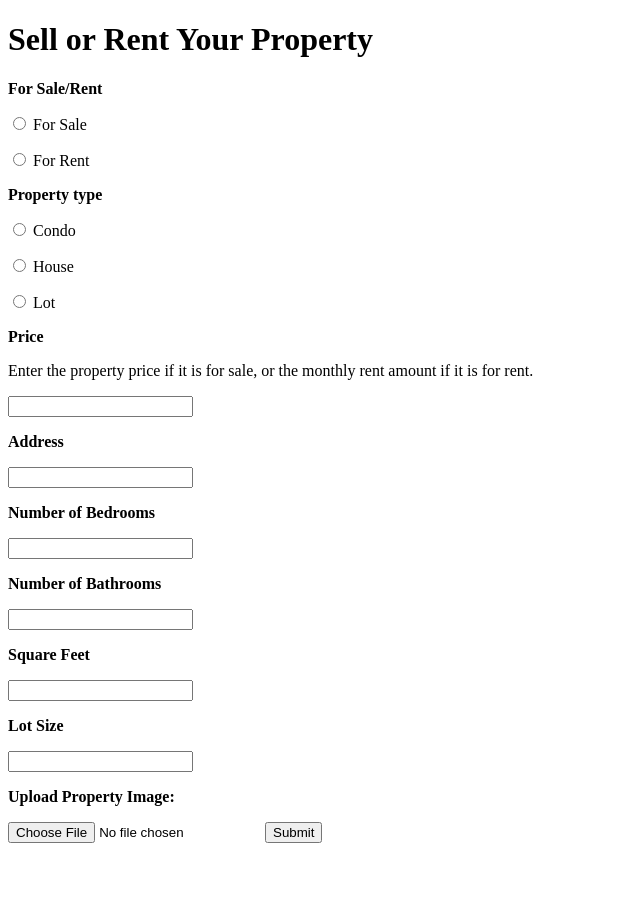
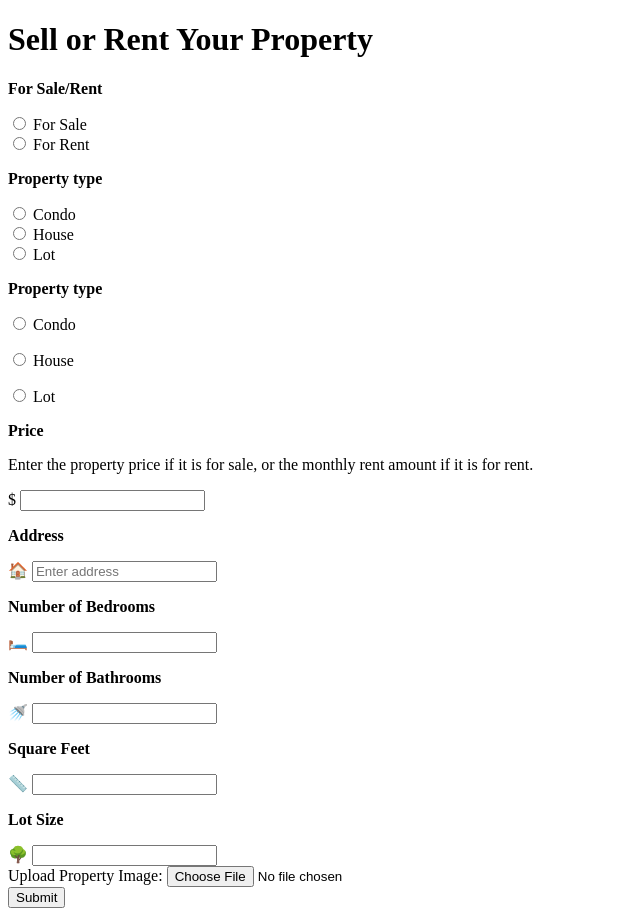
Before and after one commit to DariaKurbatova1/RealEstateApp, a Flask app: template flaskrealestateapp/templates/sell.html in a window 1280 px wide. Shown: the whole page, without its empty margins (0-640 px from the left). Before the commit the page ends 843 px from the top, so only its background shows below. Run offline with Flask 2, Linux system fonts and the light colour scheme; the template is opened without the code that fills it, so the values that code supplies are empty.

Commit message:
add use of boostrap to sell.html

```diff
--- a/flaskrealestateapp/templates/sell.html
+++ b/flaskrealestateapp/templates/sell.html
@@ -5,14 +5,39 @@
 
 
     <p><b><label for="offerType">For Sale/Rent</label></b></p>
-    <p>
-        <input name='offerType' type='radio' value='sale'>
-        <label for='sale'>For Sale</label>
-    </p>
-    <p>
-        <input name='offerType' type='radio' value='rent'>
-        <label for='rent'>For Rent</label>
-    </p>
+    <div class="form-check">
+        <input class="form-check-input" type="radio" name="offerType" value="sale" id="sale">
+        <label class="form-check-label" for="sale">
+            For Sale
+        </label>
+    </div>
+    <div class="form-check">
+        <input class="form-check-input" type="radio" name="offerType" value="rent" id="rent">
+        <label class="form-check-label" for="rent">
+            For Rent
+        </label>
+    </div>
+
+    <p><b><label for="type">Property type</label></b></p>
+    <div class="form-check">
+        <input class="form-check-input" type="radio" name="type" value="condo" id="condo">
+        <label class="form-check-label" for="condo">
+            Condo
+        </label>
+    </div>
+    <div class="form-check">
+        <input class="form-check-input" type="radio" name="type" value="house" id="house">
+        <label class="form-check-label" for="house">
+            House
+        </label>
+    </div>
+    <div class="form-check">
+        <input class="form-check-input" type="radio" name="type" value="lot" id="lot">
+        <label class="form-check-label" for="lot">
+            Lot
+        </label>
+    </div>
+
 
 
 
@@ -33,25 +58,45 @@
 
     <p><b><label for="price">Price</label></b></p>
     <p>Enter the property price if it is for sale, or the monthly rent amount if it is for rent.</p>
-    <p><input name='price' type='number'></p>
+    <div class="input-group mb-3">
+        <span class="input-group-text" id="price-addon">$</span>
+        <input type="number" class="form-control" name="price" aria-label="Price" aria-describedby="price-addon">
+    </div>
 
     <p><b><label for="address">Address</label></b></p>
-    <p><input name='address' type='text'></p>
+    <div class="input-group mb-3">
+        <span class="input-group-text" id="address-addon">🏠</span>
+        <input type="text" class="form-control" name="address" placeholder="Enter address" aria-label="Address" aria-describedby="address-addon">
+    </div>
 
     <p><b><label for="bedroomNum">Number of Bedrooms</label></b></p>
-    <p><input name='bedroomNum' type='number'></p>
+    <div class="input-group mb-3">
+        <span class="input-group-text" id="bedroomNum-addon">🛏️</span>
+        <input type="number" class="form-control" name="bedroomNum" aria-label="Number of Bedrooms" aria-describedby="bedroomNum-addon">
+    </div>
 
     <p><b><label for="bathroomNum">Number of Bathrooms</label></b></p>
-    <p><input name='bathroomNum' type='number'></p>
+    <div class="input-group mb-3">
+        <span class="input-group-text" id="bathroomNum-addon">🚿</span>
+        <input type="number" class="form-control" name="bathroomNum" aria-label="Number of Bathrooms" aria-describedby="bathroomNum-addon">
+    </div>
 
     <p><b><label for="squareFeet">Square Feet</label></b></p>
-    <p><input name='squareFeet' type='number'></p>
+    <div class="input-group mb-3">
+        <span class="input-group-text" id="squareFeet-addon">📏</span>
+        <input type="number" class="form-control" name="squareFeet" aria-label="Square Feet" aria-describedby="squareFeet-addon">
+    </div>
 
     <p><b><label for="lotSize">Lot Size</label></b></p>
-    <p><input name='lotSize' type='number'></p>
+    <div class="input-group mb-3">
+        <span class="input-group-text" id="lotSize-addon">🌳</span>
+        <input type="number" class="form-control" name="lotSize" aria-label="Lot Size" aria-describedby="lotSize-addon">
+    </div>
 
-    <p><b><label for="img">Upload Property Image:</label></b></p>
-    <p><input type=file name=file>
+    <div class="mb-3">
+        <label for="formFileLg" class="form-label">Upload Property Image:</label>
+        <input class="form-control form-control-lg" id="formFileLg" type="file" name="file">
+    </div>
 
     <input type=submit value=Submit></input>
 
```
